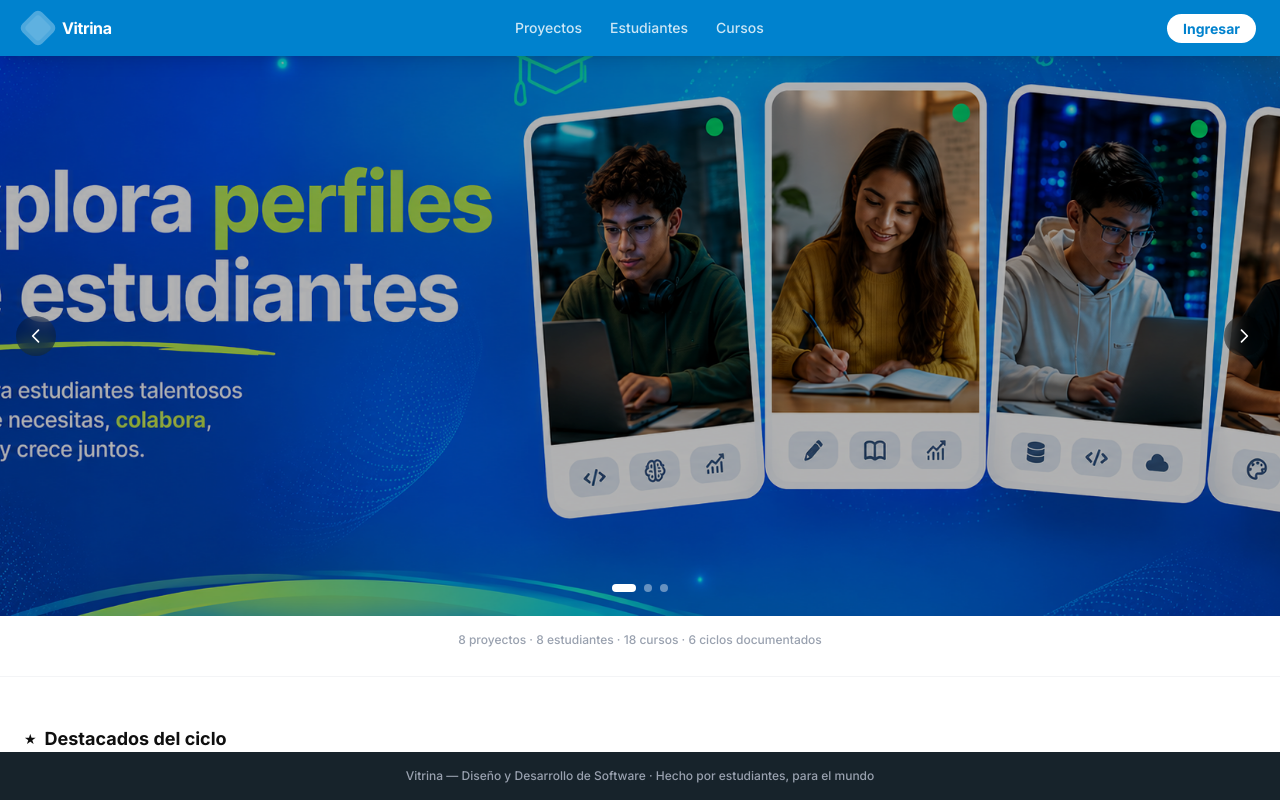
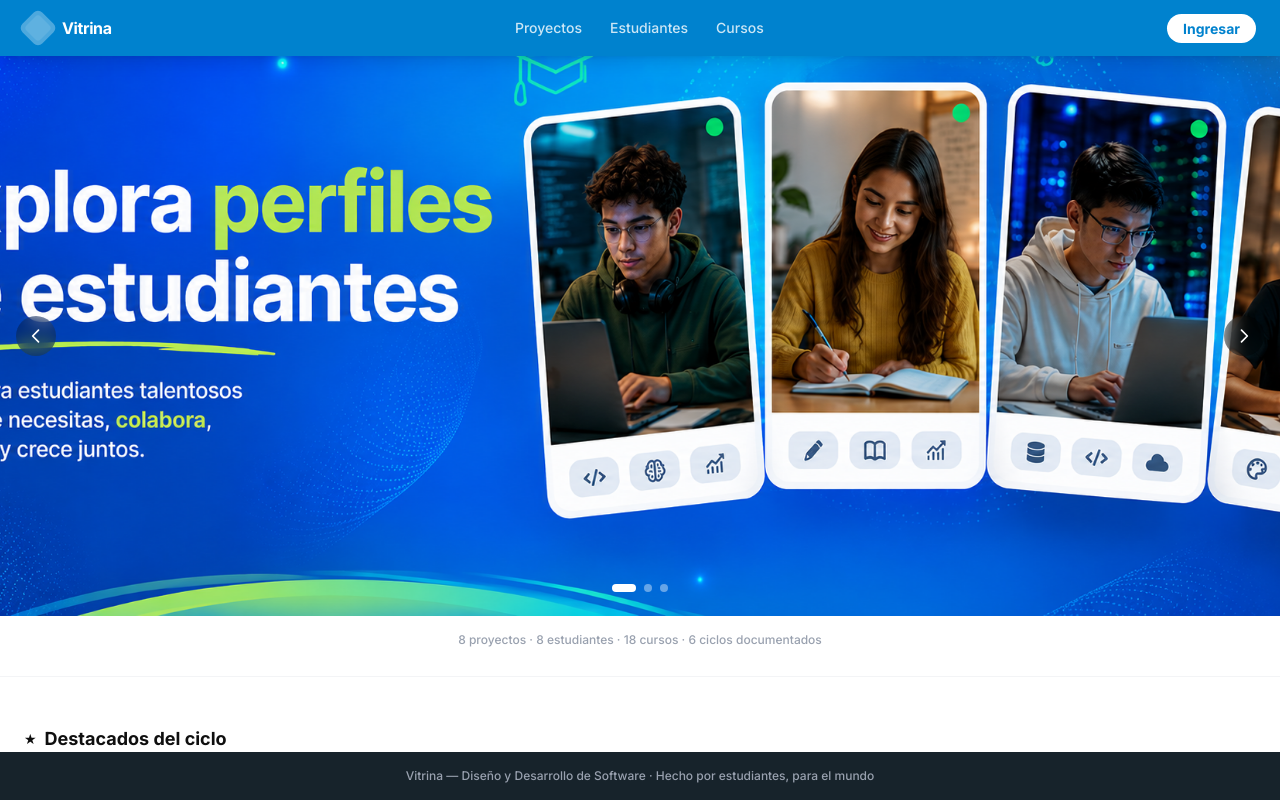
Before and after one commit to Fabrica-de-Software-Tecsup/vitrina-web, a Next.js app: page /estudiantes in a window 1280 px wide. Built offline with nearby package versions, Linux system fonts and the light colour scheme.

Commit message:
style(estudiantes): quitar overlay oscuro y agregar transicion suave al carrusel

```diff
--- a/app/(public)/estudiantes/page.tsx
+++ b/app/(public)/estudiantes/page.tsx
@@ -6,7 +6,7 @@ import { projects, slugify } from "@/lib/mock-data";
 
 const heroSlides = [
   "/images/students/hero-students-1.png",
-  "/images/students/hero-students-1.png",
+  "/images/students/Mobile-1.png",
   "/images/students/hero-students-1.png",
 ];
 
@@ -109,12 +109,16 @@ export default function StudentsPage() {
     <>
       {/* ═══════════════ HERO CON CARRUSEL ═══════════════ */}
       <section className="relative overflow-hidden h-[70vh] min-h-[500px]">
-        <img
-          src={heroSlides[currentSlide]}
-          alt="Hero Estudiantes"
-          className="absolute inset-0 w-full h-full object-cover transition-opacity duration-500"
-        />
-        <div className="absolute inset-0 bg-black/30"></div>
+        {heroSlides.map((slide, i) => (
+          <img
+            key={i}
+            src={slide}
+            alt="Hero Estudiantes"
+            className={`absolute inset-0 w-full h-full object-cover transition-opacity duration-700 ease-in-out ${
+              i === currentSlide ? "opacity-100" : "opacity-0"
+            }`}
+          />
+        ))}
 
         <button
           onClick={prevSlide}
```
